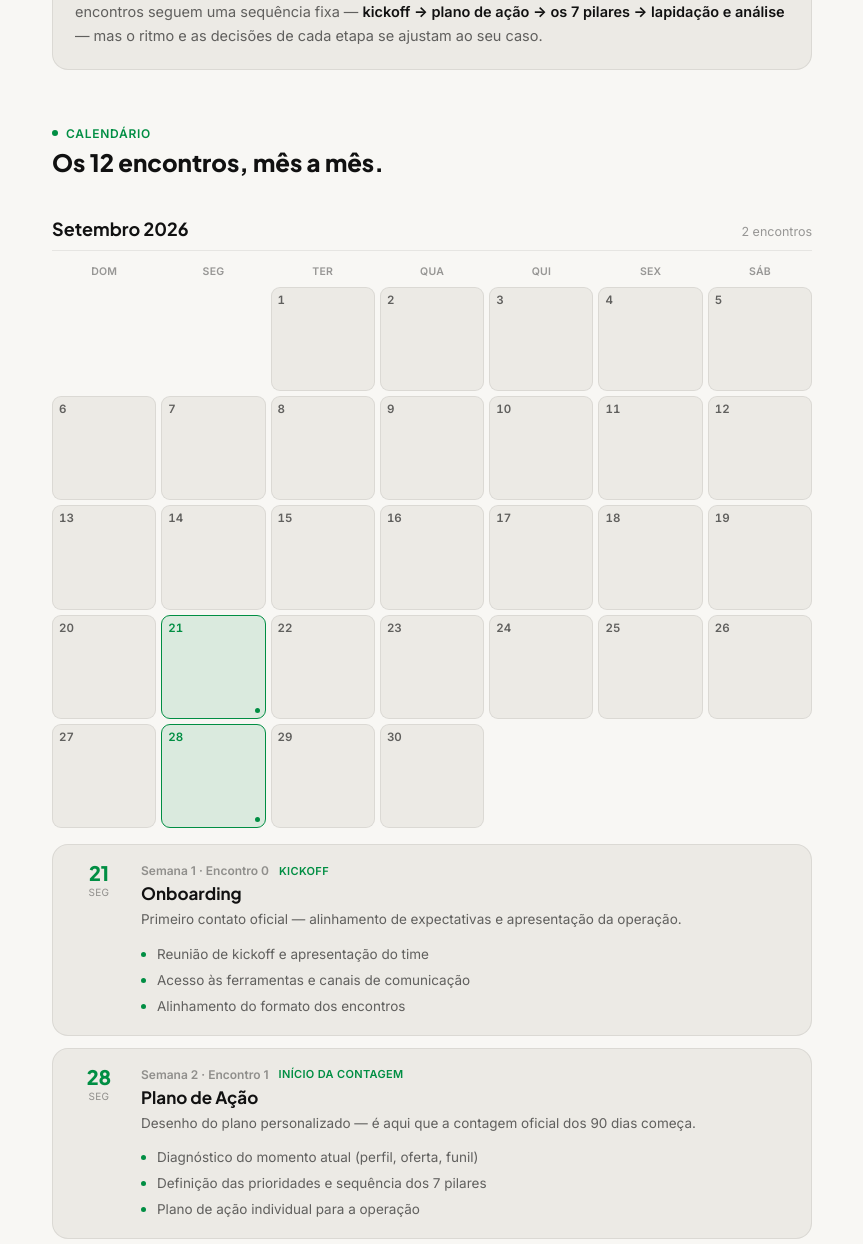
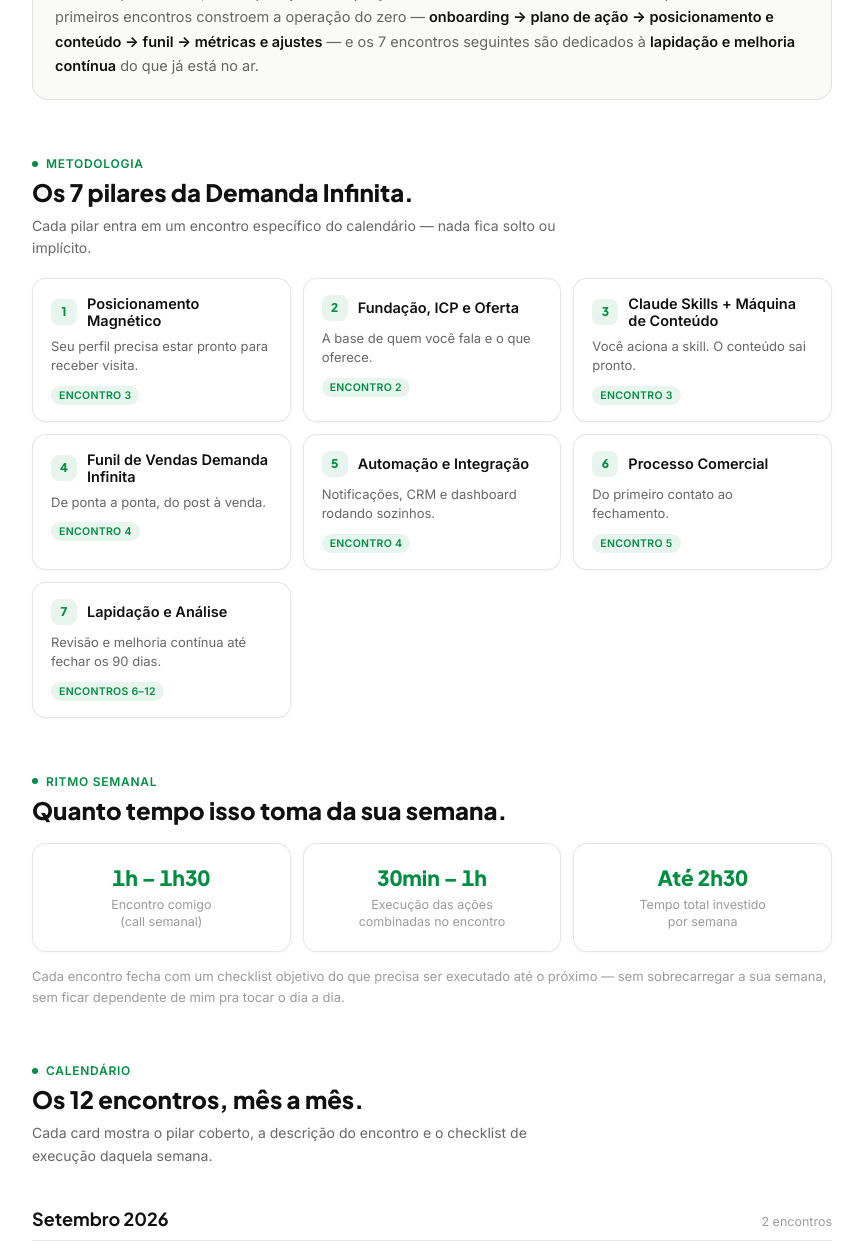
Before and after one commit to igor-miguel/demanda-infinita-materiais, a plain HTML site: page index.html in a window 1280 px wide. Shown: the part 566-1810 px from the top of the page, without its empty margins (208-1071 px from the left). Drawn offline with Linux system fonts and the light colour scheme.

Commit message:
Update roadmap: calendario + checklist + metodologia

```diff
--- a/index.html
+++ b/index.html
@@ -1,53 +1,32 @@
 <title>Roadmap 90 Dias</title>
-<meta name="description" content="Calendário dos 12 encontros semanais do programa Demanda Infinita, dos 7 pilares ao fechamento dos 90 dias." />
+<meta name="description" content="Calendário completo dos 12 encontros do Método Demanda Infinita — metodologia, ritmo semanal, checklist de execução e entregáveis dos 90 dias." />
 <link rel="preconnect" href="https://fonts.googleapis.com">
 <link rel="preconnect" href="https://fonts.gstatic.com" crossorigin>
 <link href="https://fonts.googleapis.com/css2?family=Plus+Jakarta+Sans:wght@500;600;700;800&family=Inter:wght@400;500;600&display=swap" rel="stylesheet">
 <style>
   :root{
-    --bg:#F8F7F4;
-    --card:#ECEAE5;
-    --card-border:rgba(17,17,17,.08);
+    --bg:#FFFFFF;
+    --card:#FFFFFF;
+    --card-border:rgba(17,17,17,.10);
+    --card-shadow:0 1px 3px rgba(17,17,17,.04);
+    --panel:#FAFAF8;
     --ink:#111111;
     --ink-soft:rgba(17,17,17,.64);
     --ink-faint:rgba(17,17,17,.42);
     --accent:#008E43;
-    --accent-soft:rgba(0,142,67,.12);
+    --accent-soft:rgba(0,142,67,.09);
   }
-  @media (prefers-color-scheme: dark){
-    :root:not([data-theme="light"]){
-      --bg:#0F1310;
-      --card:#171C18;
-      --card-border:rgba(255,255,255,.09);
-      --ink:#F3F2EE;
-      --ink-soft:rgba(243,242,238,.66);
-      --ink-faint:rgba(243,242,238,.4);
-      --accent:#2ECC71;
-      --accent-soft:rgba(46,204,113,.16);
-    }
-  }
-  :root[data-theme="dark"]{
-    --bg:#0F1310;
-    --card:#171C18;
-    --card-border:rgba(255,255,255,.09);
-    --ink:#F3F2EE;
-    --ink-soft:rgba(243,242,238,.66);
-    --ink-faint:rgba(243,242,238,.4);
-    --accent:#2ECC71;
-    --accent-soft:rgba(46,204,113,.16);
-  }
-
   *{box-sizing:border-box;}
   body{
     background:var(--bg);
     color:var(--ink);
     font-family:'Inter',-apple-system,BlinkMacSystemFont,sans-serif;
     padding-inline:20px;
-    padding-block:48px 64px;
+    padding-block:44px 64px;
   }
   h1,h2,h3,h4{font-family:'Plus Jakarta Sans',-apple-system,BlinkMacSystemFont,sans-serif;margin:0;text-wrap:balance;}
 
-  .wrap{max-width:760px;margin:0 auto;}
+  .wrap{max-width:800px;margin:0 auto;}
 
   /* header */
   .eyebrow{
@@ -58,19 +37,18 @@
   .eyebrow::before{content:"";width:6px;height:6px;border-radius:50%;background:var(--accent);}
   h1{font-size:clamp(30px,6vw,44px);font-weight:800;margin-top:10px;line-height:1.08;}
   h1 .r{color:var(--accent);}
-  .lead{font-size:16px;color:var(--ink-soft);margin-top:14px;max-width:56ch;line-height:1.6;}
+  .lead{font-size:16px;color:var(--ink-soft);margin-top:14px;max-width:60ch;line-height:1.6;}
 
   .stats{display:flex;gap:12px;margin-top:28px;flex-wrap:wrap;}
   .stat{
-    flex:1 1 140px;background:var(--card);border:1px solid var(--card-border);
+    flex:1 1 140px;background:var(--panel);border:1px solid var(--card-border);
     border-radius:14px;padding:16px 18px;
   }
   .stat b{display:block;font-family:'Plus Jakarta Sans',sans-serif;font-size:22px;font-weight:800;font-variant-numeric:tabular-nums;}
   .stat span{font-size:12px;color:var(--ink-faint);}
 
   .period-note{
-    margin-top:14px;font-size:13px;color:var(--ink-faint);
-    display:flex;align-items:center;gap:6px;
+    margin-top:14px;font-size:13px;color:var(--ink-faint);line-height:1.6;
   }
   .period-note b{color:var(--ink-soft);font-weight:600;}
 
@@ -78,12 +56,41 @@
   .section-head{margin-top:56px;margin-bottom:18px;}
   .section-head .eyebrow{margin-bottom:6px;}
   .section-head h2{font-size:24px;font-weight:800;}
+  .section-head p{font-size:14px;color:var(--ink-soft);margin-top:8px;max-width:60ch;line-height:1.6;}
 
   .intro-card{
-    background:var(--card);border:1px solid var(--card-border);border-radius:16px;
+    background:var(--panel);border:1px solid var(--card-border);border-radius:16px;
     padding:20px 22px;font-size:14.5px;line-height:1.7;color:var(--ink-soft);
   }
   .intro-card strong{color:var(--ink);}
+
+  /* metodologia */
+  .pillars-grid{display:grid;grid-template-columns:repeat(auto-fit,minmax(220px,1fr));gap:12px;}
+  .pillar-card{
+    background:var(--card);border:1px solid var(--card-border);box-shadow:var(--card-shadow);
+    border-radius:14px;padding:16px 18px;
+  }
+  .pillar-top{display:flex;align-items:center;gap:10px;margin-bottom:8px;}
+  .pillar-num{
+    flex:none;width:26px;height:26px;border-radius:8px;background:var(--accent-soft);color:var(--accent);
+    display:flex;align-items:center;justify-content:center;font-family:'Plus Jakarta Sans',sans-serif;font-weight:800;font-size:12px;
+  }
+  .pillar-name{font-size:14.5px;font-weight:700;}
+  .pillar-desc{font-size:13px;color:var(--ink-soft);line-height:1.5;}
+  .pillar-tag{
+    display:inline-block;margin-top:10px;font-size:10.5px;font-weight:700;letter-spacing:.03em;text-transform:uppercase;
+    color:var(--accent);background:var(--accent-soft);padding:3px 8px;border-radius:999px;
+  }
+
+  /* ritmo */
+  .rhythm-row{display:flex;gap:12px;flex-wrap:wrap;}
+  .rhythm-card{
+    flex:1 1 200px;background:var(--card);border:1px solid var(--card-border);box-shadow:var(--card-shadow);
+    border-radius:14px;padding:20px 18px;text-align:center;
+  }
+  .rhythm-card b{display:block;font-family:'Plus Jakarta Sans',sans-serif;font-weight:800;font-size:21px;color:var(--accent);font-variant-numeric:tabular-nums;}
+  .rhythm-card span{display:block;font-size:12.5px;color:var(--ink-faint);margin-top:5px;line-height:1.4;}
+  .rhythm-note{font-size:13px;color:var(--ink-faint);margin-top:14px;line-height:1.6;}
 
   /* calendar */
   .month{margin-top:40px;}
@@ -97,7 +104,7 @@
   .cal-grid{display:grid;grid-template-columns:repeat(7,1fr);gap:5px;}
   .cal-dow{text-align:center;font-size:10.5px;font-weight:700;letter-spacing:.02em;color:var(--ink-faint);padding-bottom:4px;text-transform:uppercase;}
   .cal-cell{
-    aspect-ratio:1;border-radius:9px;background:var(--card);border:1px solid var(--card-border);
+    aspect-ratio:1;border-radius:9px;background:var(--panel);border:1px solid var(--card-border);
     display:flex;align-items:flex-start;justify-content:flex-start;padding:5px 6px;
     font-size:11.5px;font-weight:600;font-variant-numeric:tabular-nums;color:var(--ink-soft);
     position:relative;
@@ -111,12 +118,10 @@
   .legend{display:flex;flex-direction:column;gap:12px;margin-top:16px;}
   .meet-card{
     display:flex;gap:16px;
-    background:var(--card);border:1px solid var(--card-border);border-radius:16px;
+    background:var(--card);border:1px solid var(--card-border);box-shadow:var(--card-shadow);border-radius:16px;
     padding:18px 20px;
   }
-  .meet-date{
-    flex:none;width:52px;text-align:center;
-  }
+  .meet-date{flex:none;width:52px;text-align:center;}
   .meet-date b{display:block;font-family:'Plus Jakarta Sans',sans-serif;font-weight:800;font-size:20px;color:var(--accent);line-height:1;}
   .meet-date span{display:block;font-size:10px;color:var(--ink-faint);text-transform:uppercase;margin-top:3px;letter-spacing:.03em;}
   .meet-body{flex:1;min-width:0;}
@@ -125,13 +130,20 @@
   .meet-tag{font-size:11px;font-weight:700;letter-spacing:.03em;text-transform:uppercase;color:var(--accent);}
   .meet-title{font-size:17px;font-weight:700;margin-top:2px;}
   .meet-desc{font-size:13.5px;color:var(--ink-soft);margin-top:5px;line-height:1.55;}
-  .meet-topics{list-style:none;margin:12px 0 0;padding:0;display:flex;flex-direction:column;gap:6px;}
-  .meet-topics li{font-size:13.5px;color:var(--ink-soft);padding-left:16px;position:relative;line-height:1.5;}
-  .meet-topics li::before{content:"";position:absolute;left:0;top:8px;width:5px;height:5px;border-radius:50%;background:var(--accent);}
+  .meet-time{
+    display:inline-flex;align-items:center;gap:5px;margin-top:9px;font-size:11.5px;color:var(--ink-faint);
+    background:var(--panel);border:1px solid var(--card-border);border-radius:999px;padding:4px 10px;
+  }
+  .checklist-label{font-size:11px;font-weight:700;letter-spacing:.04em;text-transform:uppercase;color:var(--ink-faint);margin-top:14px;}
+  .checklist{list-style:none;margin:8px 0 0;padding:0;display:flex;flex-direction:column;gap:7px;}
+  .checklist li{font-size:13.5px;color:var(--ink-soft);padding-left:24px;position:relative;line-height:1.5;}
+  .checklist li::before{
+    content:"";position:absolute;left:0;top:1px;width:14px;height:14px;border:1.6px solid var(--accent);border-radius:4px;background:#fff;
+  }
 
   /* compilado */
   .compilado{
-    margin-top:56px;background:var(--card);border:1px solid var(--card-border);
+    margin-top:56px;background:var(--panel);border:1px solid var(--card-border);
     border-radius:16px;padding:24px 24px 22px;
   }
   .compilado h2{font-size:19px;font-weight:800;margin-bottom:16px;}
@@ -148,6 +160,7 @@
     .meet-date{width:42px;}
     .meet-date b{font-size:17px;}
     .cal-cell{font-size:10px;padding:4px 5px;}
+    .rhythm-row{flex-direction:column;}
   }
 </style>
 
@@ -155,7 +168,7 @@
 
   <div class="eyebrow">Demanda Infinita</div>
   <h1>Roadmap de <span class="r">90 dias.</span></h1>
-  <p class="lead">Calendário dos 12 encontros semanais — da fundação do posicionamento no LinkedIn ao fechamento comercial, com plano 100% personalizado para a sua operação.</p>
+  <p class="lead">Metodologia, entregáveis, ritmo semanal e o calendário completo dos 12 encontros — do onboarding ao fechamento dos 90 dias, com checklist de execução em cada etapa.</p>
 
   <div class="stats">
     <div class="stat"><b>12</b><span>Encontros semanais</span></div>
@@ -169,12 +182,31 @@
     <h2>Implementação junto, semana a semana.</h2>
   </div>
   <div class="intro-card">
-    Não é curso gravado, grupo de suporte ou mentoria genérica de LinkedIn. É <strong>implementação junto</strong>, um encontro por semana, até a operação de captação de leads B2B estar rodando de forma previsível. Os encontros seguem uma sequência fixa — <strong>kickoff → plano de ação → os 7 pilares → lapidação e análise</strong> — mas o ritmo e as decisões de cada etapa se ajustam ao seu caso.
+    Não é curso gravado, grupo de suporte ou mentoria genérica de LinkedIn. É <strong>implementação junto</strong>, um encontro por semana, até a operação de captação de leads B2B estar rodando de forma previsível. Os 5 primeiros encontros constroem a operação do zero — <strong>onboarding → plano de ação → posicionamento e conteúdo → funil → métricas e ajustes</strong> — e os 7 encontros seguintes são dedicados à <strong>lapidação e melhoria contínua</strong> do que já está no ar.
   </div>
+
+  <div class="section-head">
+    <div class="eyebrow">Metodologia</div>
+    <h2>Os 7 pilares da Demanda Infinita.</h2>
+    <p>Cada pilar entra em um encontro específico do calendário — nada fica solto ou implícito.</p>
+  </div>
+  <div class="pillars-grid" id="pillars"></div>
+
+  <div class="section-head">
+    <div class="eyebrow">Ritmo semanal</div>
+    <h2>Quanto tempo isso toma da sua semana.</h2>
+  </div>
+  <div class="rhythm-row">
+    <div class="rhythm-card"><b>1h – 1h30</b><span>Encontro comigo<br/>(call semanal)</span></div>
+    <div class="rhythm-card"><b>30min – 1h</b><span>Execução das ações<br/>combinadas no encontro</span></div>
+    <div class="rhythm-card"><b>Até 2h30</b><span>Tempo total investido<br/>por semana</span></div>
+  </div>
+  <p class="rhythm-note">Cada encontro fecha com um checklist objetivo do que precisa ser executado até o próximo — sem sobrecarregar a sua semana, sem ficar dependente de mim pra tocar o dia a dia.</p>
 
   <div class="section-head">
     <div class="eyebrow">Calendário</div>
     <h2>Os 12 encontros, mês a mês.</h2>
+    <p>Cada card mostra o pilar coberto, a descrição do encontro e o checklist de execução daquela semana.</p>
   </div>
 
   <div id="calendar"></div>
@@ -202,44 +234,66 @@
 (function(){
   var DOW = ["Dom","Seg","Ter","Qua","Qui","Sex","Sáb"];
   var MESES = ["Janeiro","Fevereiro","Março","Abril","Maio","Junho","Julho","Agosto","Setembro","Outubro","Novembro","Dezembro"];
+  var TIME_BADGE = "1h–1h30 encontro · 30min–1h execução";
+
+  var pillars = [
+    {n:1, name:"Posicionamento Magnético", desc:"Seu perfil precisa estar pronto para receber visita.", enc:"Encontro 3"},
+    {n:2, name:"Fundação, ICP e Oferta", desc:"A base de quem você fala e o que oferece.", enc:"Encontro 2"},
+    {n:3, name:"Claude Skills + Máquina de Conteúdo", desc:"Você aciona a skill. O conteúdo sai pronto.", enc:"Encontro 3"},
+    {n:4, name:"Funil de Vendas Demanda Infinita", desc:"De ponta a ponta, do post à venda.", enc:"Encontro 4"},
+    {n:5, name:"Automação e Integração", desc:"Notificações, CRM e dashboard rodando sozinhos.", enc:"Encontro 4"},
+    {n:6, name:"Processo Comercial", desc:"Do primeiro contato ao fechamento.", enc:"Encontro 5"},
+    {n:7, name:"Lapidação e Análise", desc:"Revisão e melhoria contínua até fechar os 90 dias.", enc:"Encontros 6–12"}
+  ];
+
+  var pillarsRoot = document.getElementById("pillars");
+  pillars.forEach(function(p){
+    var el = document.createElement("div");
+    el.className = "pillar-card";
+    el.innerHTML =
+      "<div class=\"pillar-top\"><div class=\"pillar-num\">"+p.n+"</div><div class=\"pillar-name\">"+p.name+"</div></div>"+
+      "<div class=\"pillar-desc\">"+p.desc+"</div>"+
+      "<span class=\"pillar-tag\">"+p.enc+"</span>";
+    pillarsRoot.appendChild(el);
+  });
 
   var meetings = [
-    {date:[2026,9,21], semana:1, tag:"Kickoff", title:"Onboarding",
+    {date:[2026,9,21], semana:1, encontro:1, tag:"Kickoff", title:"Onboarding",
       desc:"Primeiro contato oficial — alinhamento de expectativas e apresentação da operação.",
-      topics:["Reunião de kickoff e apresentação do time","Acesso às ferramentas e canais de comunicação","Alinhamento do formato dos encontros"]},
-    {date:[2026,9,28], semana:2, tag:"Início da contagem", title:"Plano de Ação",
-      desc:"Desenho do plano personalizado — é aqui que a contagem oficial dos 90 dias começa.",
-      topics:["Diagnóstico do momento atual (perfil, oferta, funil)","Definição das prioridades e sequência dos 7 pilares","Plano de ação individual para a operação"]},
-    {date:[2026,10,5], semana:3, tag:"Pilar 1 de 7", title:"Posicionamento Magnético",
-      desc:"Seu perfil precisa transmitir autoridade antes de gerar demanda.",
-      topics:["Ajuste de capa e foto","Reescrita da headline com autoridade e resultado claro","Reescrita da bio alinhada ao ICP","Ajuste de palavras-chave do perfil"]},
-    {date:[2026,10,12], semana:4, tag:"Pilar 2 de 7", title:"Fundação, ICP e Oferta",
-      desc:"A base de quem você fala e o que oferece.",
-      topics:["Ajuste fino do modelo de negócio","Definição clara do público-alvo (ICP)","Melhor forma de alcançar esse público","Criação ou ajuste de oferta — só entra se o caso precisar"]},
-    {date:[2026,10,19], semana:5, tag:"Pilar 3 de 7", title:"Claude Skills + Máquina de Conteúdo",
-      desc:"Você aciona a skill, o conteúdo sai pronto.",
-      topics:["Configuração da skill de criação de conteúdo","Skill de análise de crescimento","Skill de criação de materiais","Skill de busca de conteúdo e referências"]},
-    {date:[2026,10,26], semana:6, tag:"Pilar 4 de 7", title:"Funil de Vendas Demanda Infinita",
-      desc:"De ponta a ponta, do post à venda.",
-      topics:["LinkedIn + Claude Skill → tráfego","Comentário com palavra-chave → engajamento","DM automática → ativação","Formulário de qualificação → captura do lead"]},
-    {date:[2026,11,2], semana:7, tag:"Pilar 5 de 7", title:"Automação e Integração",
-      desc:"Notificações, CRM e dashboard rodando sozinhos.",
-      topics:["Notificações automáticas de lead novo (WhatsApp, e-mail, Discord/Slack)","Integração com o CRM já usado (Pipedrive e outros)","Configuração do dashboard personalizado em tempo real"]},
-    {date:[2026,11,9], semana:8, tag:"Pilar 6 de 7", title:"Processo Comercial",
-      desc:"Do primeiro contato ao fechamento.",
-      topics:["Treinamento comercial e script de pré-vendas","Script de reunião de vendas","Estrutura de follow-up e cadência (dia 1, 3, 7, 14, 21)","Roleplay de treinamento e manual de quebra de objeção"]},
-    {date:[2026,11,16], semana:9, tag:"Pilar 7 de 7 · 1/4", title:"Lapidação e Análise",
-      desc:"Início do fechamento dos 90 dias — revisão dos 6 pilares implementados.",
-      topics:["Revisão do que foi implementado até aqui","Primeiros ajustes finos na operação"]},
-    {date:[2026,11,23], semana:10, tag:"Pilar 7 de 7 · 2/4", title:"Lapidação e Análise",
-      desc:"Análise dos resultados gerados pela operação.",
-      topics:["Análise de leads, conversão e reuniões geradas","Ajustes no funil e no processo comercial"]},
-    {date:[2026,11,30], semana:11, tag:"Pilar 7 de 7 · 3/4", title:"Lapidação e Análise",
-      desc:"Últimos ajustes finos antes do fechamento.",
-      topics:["Refinamento do posicionamento e do conteúdo","Refinamento da automação e do dashboard"]},
-    {date:[2026,12,7], semana:12, tag:"Pilar 7 de 7 · 4/4", title:"Lapidação e Análise — Fechamento",
-      desc:"Fechamento oficial dos 90 dias, com resultados em mãos.",
-      topics:["Apresentação consolidada dos resultados","Fechamento dos 90 dias e definição dos próximos passos"]}
+      checklist:["Preencher formulário de acesso (ferramentas e canais)","Enviar acessos solicitados (LinkedIn, CRM, WhatsApp Business)","Separar 30 min pra revisar o material de boas-vindas"]},
+    {date:[2026,9,28], semana:2, encontro:2, tag:"Pilar 2 · Fundação, ICP e Oferta", title:"Plano de Ação",
+      desc:"Diagnóstico do negócio, definição do ICP e desenho do plano personalizado — aqui começa oficialmente a contagem dos 90 dias.",
+      checklist:["Responder ao diagnóstico de modelo de negócio e ICP","Validar (ou ajustar) a oferta junto com o time","Aprovar o plano de ação dos 90 dias"]},
+    {date:[2026,10,5], semana:3, encontro:3, tag:"Pilares 1 e 3 · Posicionamento + Conteúdo", title:"Posicionamento e Geração de Conteúdo",
+      desc:"Perfil pronto pra receber visita e a máquina de conteúdo já ligada — o primeiro post sai essa semana.",
+      checklist:["Aprovar capa, headline e bio novas","Testar a skill de criação de conteúdo com o Claude","Publicar o primeiro post gerado pela skill"]},
+    {date:[2026,10,12], semana:4, encontro:4, tag:"Pilares 4 e 5 · Funil + Automação", title:"Preparação do Funil",
+      desc:"Funil ponta a ponta no ar — do post ao lead qualificado, com notificação automática e CRM plugado.",
+      checklist:["Validar o fluxo comentário → DM automática → formulário","Confirmar notificações de lead novo (WhatsApp/e-mail/Discord)","Conferir a integração com o CRM e o dashboard"]},
+    {date:[2026,10,19], semana:5, encontro:5, tag:"Pilar 6 · Processo Comercial", title:"Métricas e Ajustes",
+      desc:"Primeiros leads e primeiras métricas na mesa — scripts e cadência comercial pra já começar a fechar.",
+      checklist:["Revisar as métricas da primeira semana de funil rodando","Aprovar script de pré-vendas e de reunião de vendas","Configurar a cadência de follow-up (dia 1, 3, 7, 14, 21)"]},
+    {date:[2026,10,26], semana:6, encontro:6, tag:"Lapidação · Conteúdo e Engajamento", title:"Revisão de Conteúdo",
+      desc:"Ajuste fino do que está performando melhor no LinkedIn.",
+      checklist:["Revisar performance dos posts da semana","Ajustar tom/tema de conteúdo com base no que converteu mais","Manter a rotina de comentários em posts do ICP"]},
+    {date:[2026,11,2], semana:7, encontro:7, tag:"Lapidação · Funil e Conversão", title:"Revisão do Funil",
+      desc:"Ajuste fino da conversão de comentário até lead qualificado.",
+      checklist:["Revisar taxa de conversão comentário → DM → formulário","Testar ajuste na mensagem da DM automática, se necessário","Conferir se todos os leads estão caindo no CRM"]},
+    {date:[2026,11,9], semana:8, encontro:8, tag:"Lapidação · Processo Comercial", title:"Revisão Comercial",
+      desc:"Ajuste fino do que está travando ou acelerando o fechamento.",
+      checklist:["Revisar reuniões marcadas e taxa de comparecimento","Revisar objeções mais comuns da semana","Ajustar cadência de follow-up conforme resultado"]},
+    {date:[2026,11,16], semana:9, encontro:9, tag:"Lapidação · Automação e Dashboard", title:"Revisão da Automação",
+      desc:"Garantir que notificações, CRM e dashboard seguem redondos.",
+      checklist:["Conferir notificações e integrações ainda funcionando corretamente","Revisar métricas no dashboard","Corrigir qualquer ponto de atrito na automação"]},
+    {date:[2026,11,23], semana:10, encontro:10, tag:"Lapidação · Posicionamento", title:"Revisão de Posicionamento",
+      desc:"Atualizar o perfil com os resultados que já apareceram na operação.",
+      checklist:["Revisar headline, bio e prova social do perfil","Atualizar com resultados/casos recentes, se houver","Conferir consistência da mensagem em todos os pontos de contato"]},
+    {date:[2026,11,30], semana:11, encontro:11, tag:"Lapidação · Métricas Gerais", title:"Revisão Geral de Métricas",
+      desc:"Visão consolidada de todos os indicadores dos 90 dias.",
+      checklist:["Consolidar indicadores dos últimos 90 dias","Identificar os 2–3 pontos de maior impacto pra manter","Priorizar ajustes finais antes do fechamento"]},
+    {date:[2026,12,7], semana:12, encontro:12, tag:"Pilar 7 · Fechamento", title:"Fechamento dos 90 Dias",
+      desc:"Apresentação consolidada de resultados e definição dos próximos passos.",
+      checklist:["Revisar apresentação final de resultados","Validar plano de continuidade (ou renovação)","Alinhar próximos passos pós-90 dias"]}
   ];
 
   function key(y,m){ return y+"-"+m; }
@@ -297,14 +351,16 @@
     mo.items.forEach(function(mt){
       var card = document.createElement("article");
       card.className = "meet-card";
-      var topicsHtml = mt.topics.map(function(t){ return "<li>"+t+"</li>"; }).join("");
+      var checklistHtml = mt.checklist.map(function(t){ return "<li>"+t+"</li>"; }).join("");
       card.innerHTML =
         "<div class=\"meet-date\"><b>"+mt.date[2]+"</b><span>"+DOW[new Date(mt.date[0],mt.date[1]-1,mt.date[2]).getDay()]+"</span></div>"+
         "<div class=\"meet-body\">"+
-          "<div class=\"meet-meta\"><span class=\"meet-label\">Semana "+mt.semana+" · Encontro "+(mt.semana-1)+"</span><span class=\"meet-tag\">"+mt.tag+"</span></div>"+
+          "<div class=\"meet-meta\"><span class=\"meet-label\">Semana "+mt.semana+" · Encontro "+mt.encontro+"</span><span class=\"meet-tag\">"+mt.tag+"</span></div>"+
           "<h4 class=\"meet-title\">"+mt.title+"</h4>"+
           "<p class=\"meet-desc\">"+mt.desc+"</p>"+
-          "<ul class=\"meet-topics\">"+topicsHtml+"</ul>"+
+          "<span class=\"meet-time\">⏱ "+TIME_BADGE+"</span>"+
+          "<div class=\"checklist-label\">Checklist da semana</div>"+
+          "<ul class=\"checklist\">"+checklistHtml+"</ul>"+
         "</div>";
       legend.appendChild(card);
     });
```
